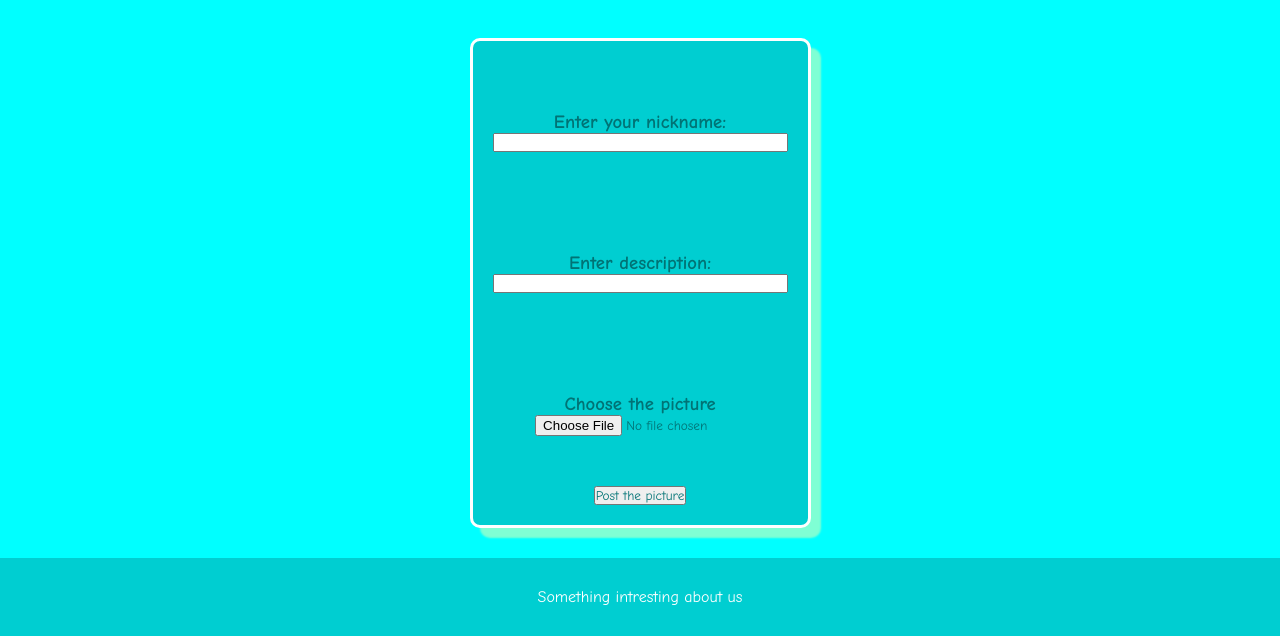
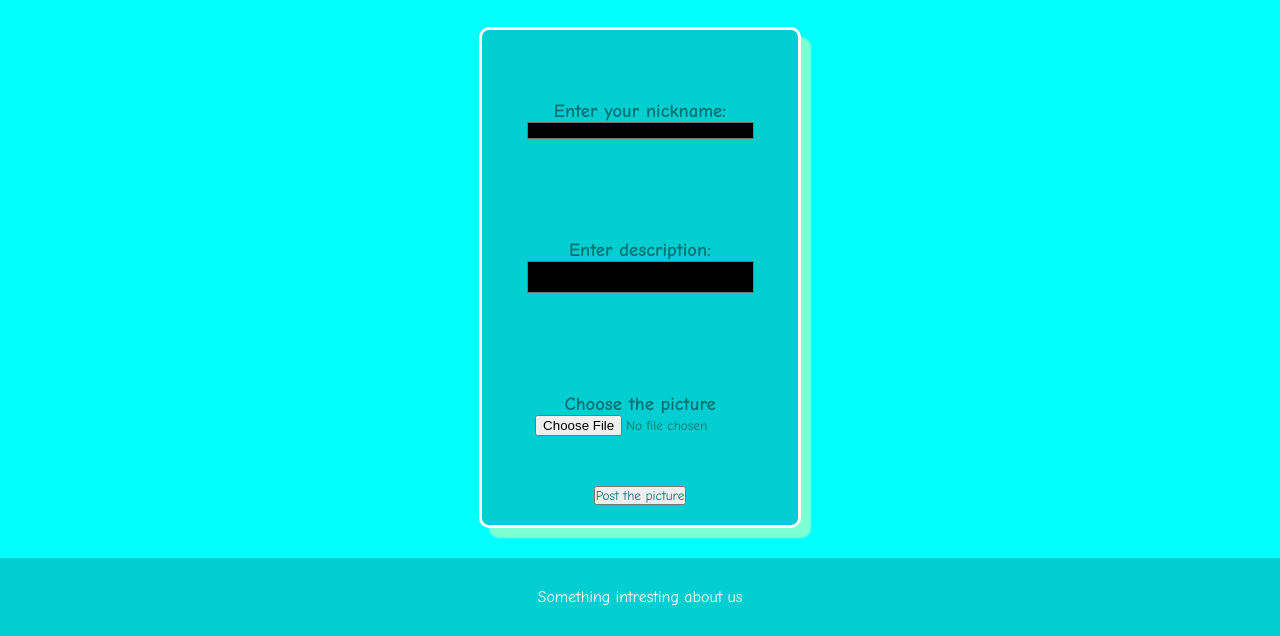
Before and after one commit to DarkLordikss/Gallery, a plain HTML site: page post.html in a window 1280 px wide. Shown: the part 164-800 px from the top of the page. Drawn offline with Linux system fonts and the light colour scheme.

Commit message:
Text update

```diff
--- a/css/styles.css
+++ b/css/styles.css
@@ -2,7 +2,7 @@
     margin: 0;
     padding: 0;
     font-family: "Comic Sans MS", "Comic Sans", cursive;
-    cursor: a;
+    cursor: auto;
 }
 body {
     background-color: #00FFFF;
@@ -30,6 +30,8 @@ header {
     border-style: solid;
     border-color: white;
     border-width: 3px;
+    font-size: 30px;
+    -webkit-text-stroke: 1px black;
 }
 .umenu {
     width: 100%;
@@ -69,7 +71,7 @@ main {
     border-radius: 10px;
     box-shadow: 10px 10px 2px;
     color: #7FFFD4;
-    width: 85%;
+    width: 90%;
     margin: 0 auto;
     margin-top: 50px;
     padding: 10px 10px 10px 10px;
@@ -99,6 +101,7 @@ main {
    border-color: white;
    border-width: 2px;
    border-style: solid;
+   font-size: 18px;
 
 }
 .gallery:hover {
@@ -112,7 +115,6 @@ main {
 .inf{
     color: #007375;
     margin: 5px 5px 5px 5px;
-    text-shadow: 0px 0px 10px white;
 }
 footer {
     background-color: #00CED1;
@@ -169,3 +171,11 @@ form {
     position: relative;
     right: -12%;
 }
+textarea {
+    color: white;
+    background-color: black;
+    resize: none;
+}
+#name {
+    text-align: center;
+}
--- a/post.html
+++ b/post.html
@@ -23,12 +23,12 @@
 			<div class="umenu right"><a href="menu4.html"><div class="fmenu"><p>Last</p></div></a></div>
 		</header>
 		<main id="createcont">
-			<form action="" method="post">
+			<form action="index.html" method="post">
 			<div id="ath" class="forpost">
-					<h3>Enter your nickname:</h3><input type="text" size="40" name="a">
+					<h3>Enter your nickname:</h3><textarea required rows="1" cols="30" maxlength="15" id="name" name="a"></textarea>
 			</div>
 			<div id="desk" class="forpost">
-					<h3>Enter description:</h3><input type="text" accept="text/plain" size="40" name="d">
+					<h3>Enter description:</h3><textarea required rows="2" cols="30" maxlength="90" name="d"></textarea>
 			</div>
 			<div id="imgane" class="forpost">
 					<h3>Choose the picture</h3><input id="files" accept="image/*" type="file" name="f">
```
Also changed, not shown: index.html (+1 -1 lines).
